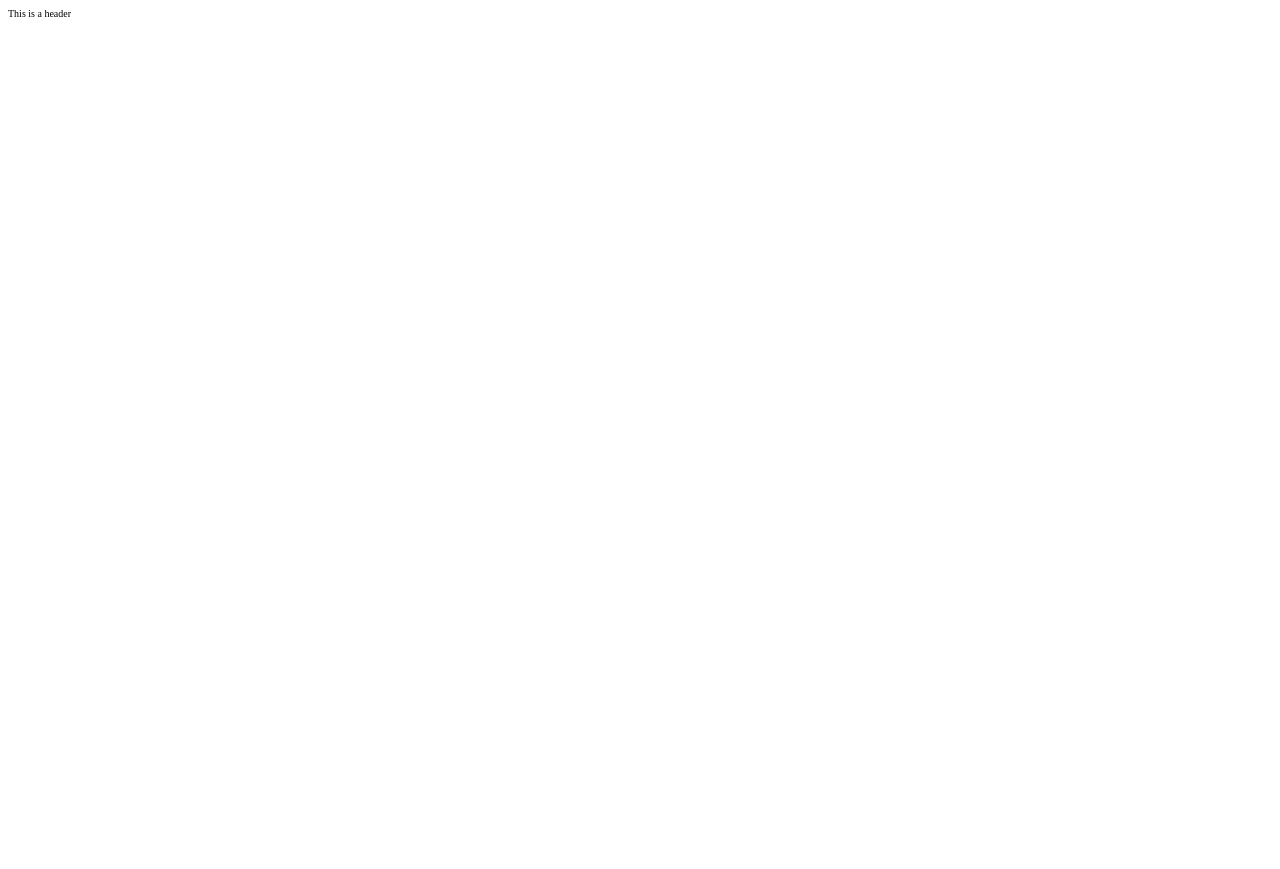
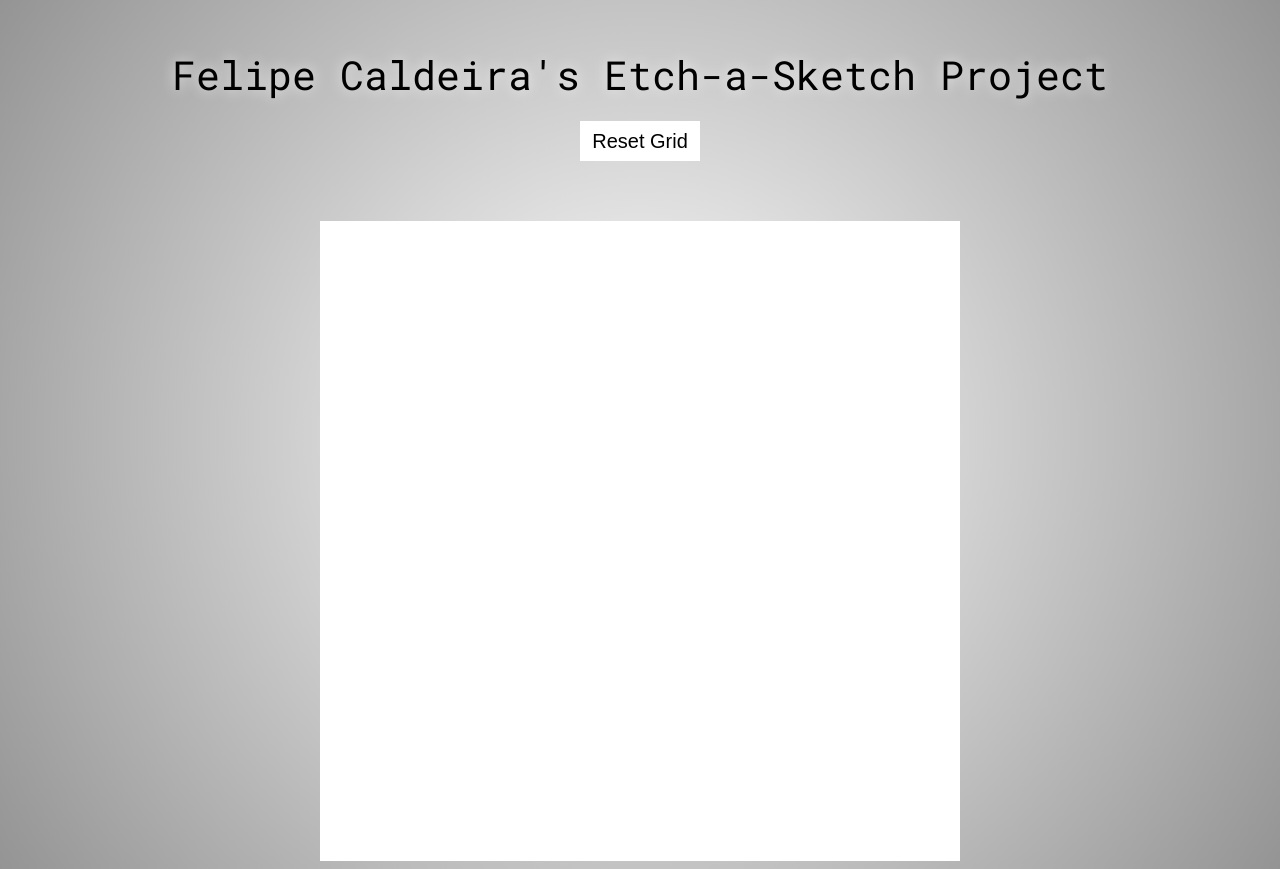
Before and after one commit to Felipe-Caldeira/TOP-Etch-A-Sketch, a plain HTML site: page index.html in a window 1280 px wide. Before the commit the page ends 800 px from the top, so only its background shows below. Drawn offline with Linux system fonts and the light colour scheme.

Commit message:
Finish basic grid design and page overall

```diff
--- a/etch.js
+++ b/etch.js
@@ -1,35 +1,45 @@
 let gridSize = 16;
-
-
 
 function createGrid(size) {
     let etchContainer = document.querySelector(".etchContainer");
-    let cellSize = Math.floor(etchContainer.offsetWidth / size);
+    let cellSize = etchContainer.offsetWidth / size;
+    etchContainer.style.gridTemplateColumns = `repeat(${size}, ${cellSize}px)`
 
     for (i=0; i < size**2; i++) {
         let cell = document.createElement("div");
         cell.classList.add("etchCell");
         cell.style.width = `${cellSize}px`;
         cell.style.height = `${cellSize}px`;
-        //cell.addEventListener("mouseenter", fillCell);
-        cell.addEventListener("touchmove", fillCell);
+        cell.addEventListener("mouseenter", fillCell);
+        cell.setAttribute("darkness", "250");
+        cell.backgroundColor = `rgb(250, 250, 250)`;
         etchContainer.appendChild(cell);
     }
-
 
 }
 
 function fillCell(event) {
-    event.target.style.backgroundColor = "black";
-    event.preventDefault();
+    let cellDarkness = event.target.getAttribute("darkness") - 0;
+    if (cellDarkness > 0) {
+        cellDarkness -= 250;
+        event.target.setAttribute("darkness", cellDarkness + "");
+        event.target.style.backgroundColor = `rgb(${cellDarkness}, ${cellDarkness}, ${cellDarkness})`;
+    }
+}
+
+function resetGrid() {
+    let oldGrid = document.querySelector(".etchContainer");
+    let newClone = oldGrid.cloneNode(false);
+    document.querySelector("body").replaceChild(newClone, oldGrid);
+
+    let newResolution = prompt("Input new resolution:");
+    createGrid(newResolution);
 }
 
 
 
-
-
 function setup() {
-    createGrid(128);
+    createGrid(16);
 }
 
 window.onload = setup;
--- a/index.html
+++ b/index.html
@@ -3,11 +3,14 @@
 <head>
     <meta charset="UTF-8">
     <meta name="viewport" content="width=device-width, initial-scale=1.0">
+    <link href="https://fonts.googleapis.com/css2?family=Roboto+Mono&display=swap" rel="stylesheet">
     <link href="styles.css" rel="stylesheet">
     <title>Etch-a-Sketch!</title>
 </head>
 <body>
-    <header>This is a header</header>
+    <header>Felipe Caldeira's Etch-a-Sketch Project
+        <button class="resetGrid" onclick="resetGrid()">Reset Grid</button>
+    </header>
     <div class="etchContainer">
 
     </div>
--- a/styles.css
+++ b/styles.css
@@ -3,17 +3,53 @@ html {
 }
 
 body {
+    background: rgb(255, 255, 255);
+    background: radial-gradient(circle, rgba(255, 255, 255, 1) 0%, rgba(148, 148, 148, 1) 100%);
+}
+
+header {
+    text-align: center;
+    font-size: 4rem;
+    font-family: "Roboto Mono";
+    padding: 4rem 0;
+    text-shadow: 0px 0px 14px rgba(255, 255, 255, 0.8);
 
 }
 
+.resetGrid {
+    display: block;
+    margin: 2rem auto;
+    width: 12rem;
+    height: 4rem;
+    font-size: 2rem;
+    border: none;
+    background-color: white;
+    transition: all .1s;
+}
+
+.resetGrid:hover {
+    transform: scale(1.05);
+}
+
+.resetGrid:active {
+    background-color: rgb(187, 187, 187);
+}
+
+.resetGrid:focus {
+    outline-width: 0;
+}
+
 .etchContainer {
-    display: flex;
+    display: grid;
     margin: auto;
     width: 64rem;
     height: 64rem;
-    flex-wrap: wrap;
 }
 
 .etchCell {
-    transition: all .5s;
+    transition: all .3s;
+    margin: 0;
+    background-color: rgba(255, 255, 255, 1);
+    border: solid 0px;
+    flex: 1 1 auto;
 }
```
